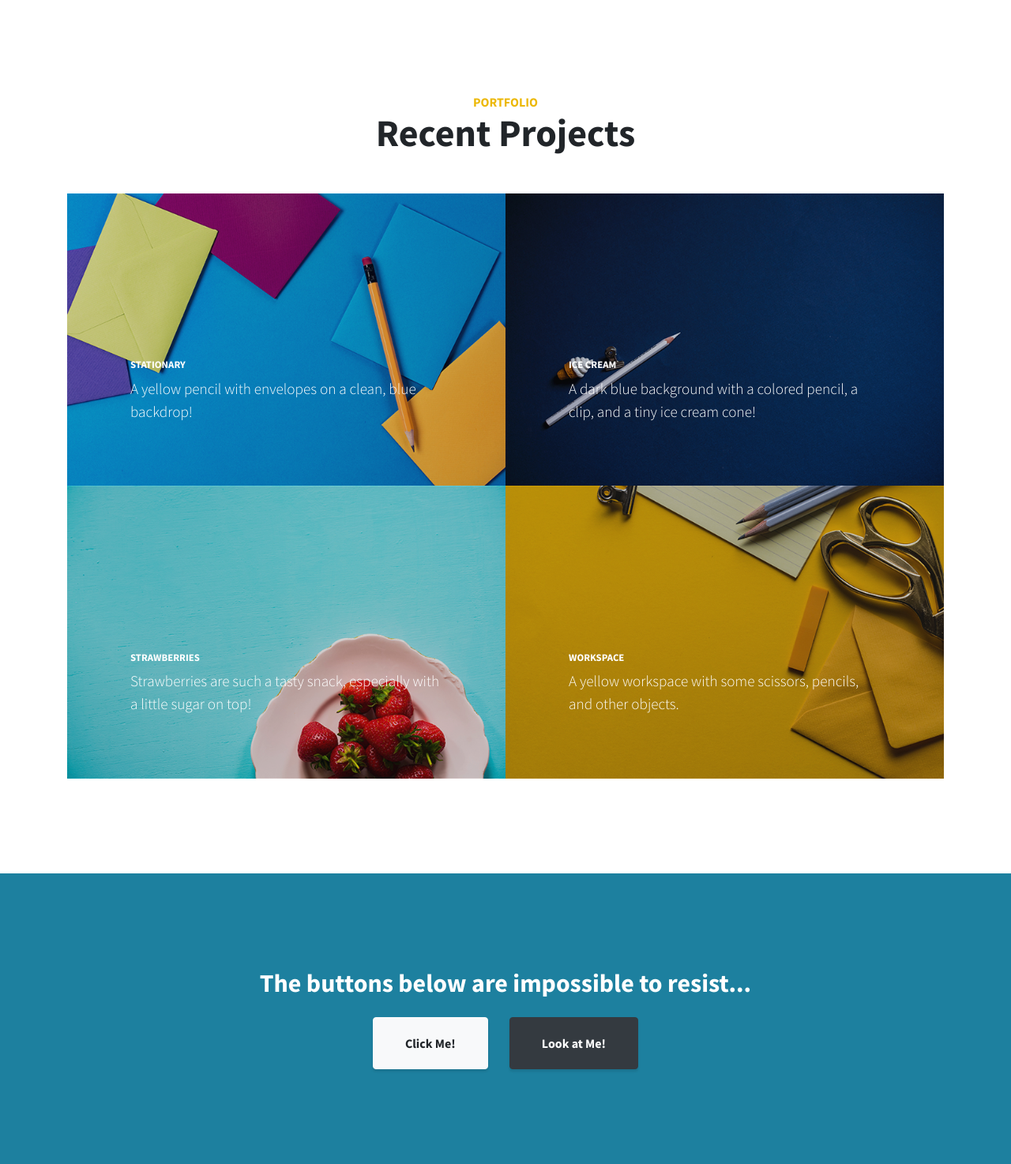
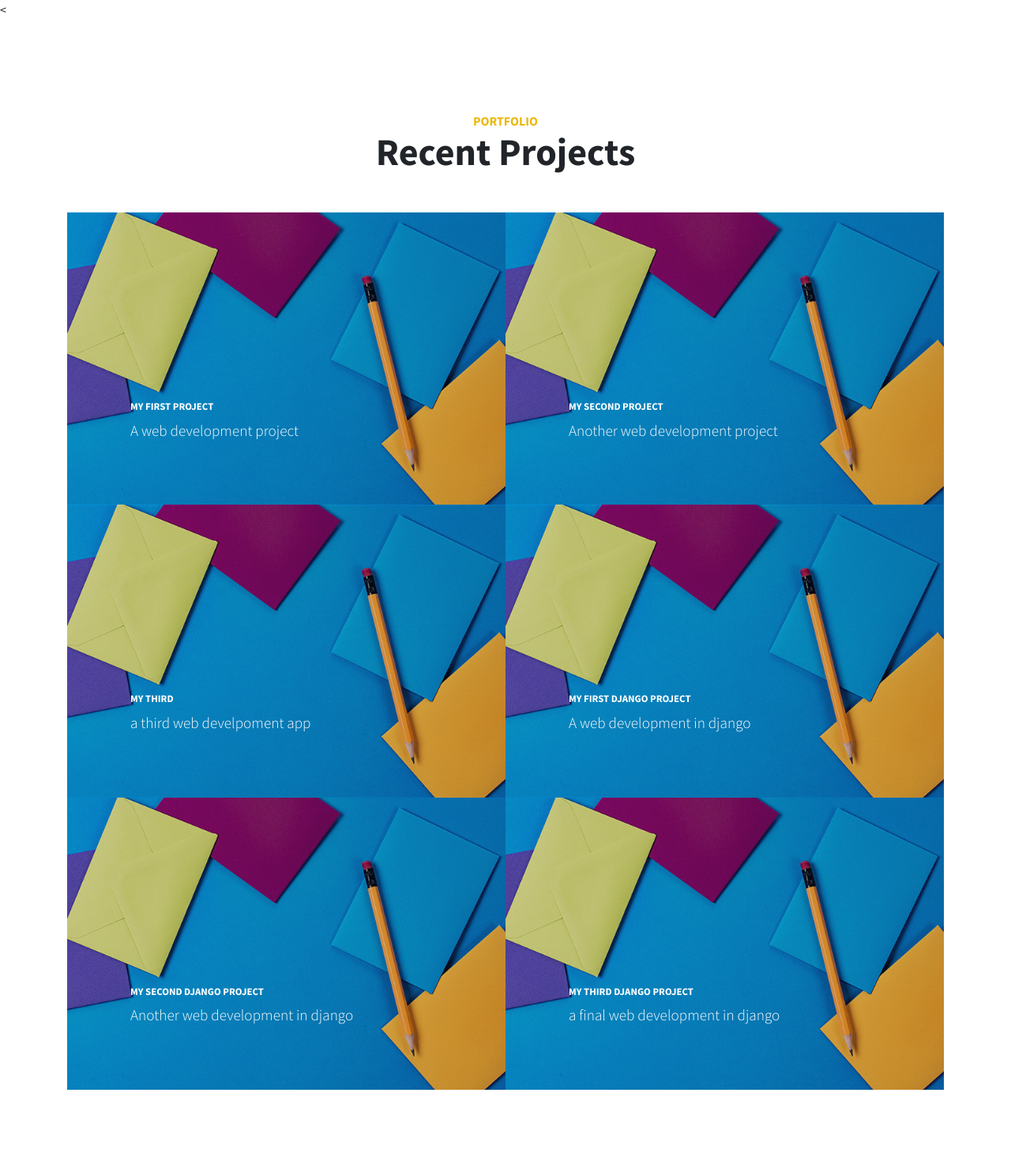
Before and after one commit to killian-coder/portfolio, a Django app: page /projects/ in a window 1280 px wide. Shown: the part 2512-3986 px from the top of the page at 79% size. Run offline with Django 3.2, Linux system fonts and the light colour scheme; data comes from the database, SQL or seed files in the repository; both versions use the stored data as it was before the commit; some libraries are stand-ins or nearby versions.

Commit message:
initial commit

```diff
--- a/personal_portfolio/settings.py
+++ b/personal_portfolio/settings.py
@@ -11,6 +11,7 @@
 """
 
 import os
+import django_heroku
 
 # Build paths inside the project like this: os.path.join(BASE_DIR, ...)
 BASE_DIR = os.path.dirname(os.path.dirname(os.path.abspath(__file__)))
@@ -25,7 +26,7 @@
 # SECURITY WARNING: don't run with debug turned on in production!
 DEBUG = True
 
-ALLOWED_HOSTS = []
+ALLOWED_HOSTS = ['hypatechportfolio.herokuapp.com']
 
 
 # Application definition
@@ -134,3 +135,5 @@
 
 #  Add configuration for static files storage using whitenoise
 STATICFILES_STORAGE = 'whitenoise.django.GzipManifestStaticFilesStorage'
+
+django_heroku.settings(locals())
--- a/personal_portfolio/templates/base.html
+++ b/personal_portfolio/templates/base.html
@@ -136,6 +136,7 @@
       <a class="btn btn-primary btn-xl" href="https://startbootstrap.com/template-overviews/stylish-portfolio/">Download Now!</a>
     </div>
   </section>
+  {% block portfolio_section %}
 
   <!-- Portfolio -->
   <section class="content-section" id="portfolio">
@@ -192,7 +193,7 @@
       </div>
     </div>
   </section>
-
+ {% endblock %}
   <!-- Call to Action -->
   <section class="content-section bg-primary text-white">
     <div class="container text-center">
@@ -204,10 +205,10 @@
 
   <!-- Map -->
   <section id="contact" class="map">
-    <iframe width="100%" height="100%" frameborder="0" scrolling="no" marginheight="0" marginwidth="0" src="https://maps.google.com/maps?f=q&amp;source=s_q&amp;hl=en&amp;geocode=&amp;q=Twitter,+Inc.,+Market+Street,+San+Francisco,+CA&amp;aq=0&amp;oq=twitter&amp;sll=28.659344,-81.187888&amp;sspn=0.128789,0.264187&amp;ie=UTF8&amp;hq=Twitter,+Inc.,+Market+Street,+San+Francisco,+CA&amp;t=m&amp;z=15&amp;iwloc=A&amp;output=embed"></iframe>
+    <iframe width="100%" height="100%" frameborder="0" scrolling="no" marginheight="0" marginwidth="0" src="https://www.google.com/maps/dir/Kudu+Road,+Lusaka,+Zambia/Sunningdale,+Lusaka/@-15.4198549,28.3273105,15z/data=!4m13!4m12!1m5!1m1!1s0x19408c8725366ca7:0xe180eba1e0b1ef90!2m2!1d28.3443963!2d-15.4118397!1m5!1m1!1s0x19408c942b7c804d:0xd196776f636a5ba2!2m2!1d28.3315838!2d-15.4155315"></iframe>
     <br />
     <small>
-      <a href="https://maps.google.com/maps?f=q&amp;source=embed&amp;hl=en&amp;geocode=&amp;q=Twitter,+Inc.,+Market+Street,+San+Francisco,+CA&amp;aq=0&amp;oq=twitter&amp;sll=28.659344,-81.187888&amp;sspn=0.128789,0.264187&amp;ie=UTF8&amp;hq=Twitter,+Inc.,+Market+Street,+San+Francisco,+CA&amp;t=m&amp;z=15&amp;iwloc=A"></a>
+      <a href="https://www.google.com/maps/dir/Kudu+Road,+Lusaka,+Zambia/Sunningdale,+Lusaka/@-15.4198549,28.3273105,15z/data=!4m13!4m12!1m5!1m1!1s0x19408c8725366ca7:0xe180eba1e0b1ef90!2m2!1d28.3443963!2d-15.4118397!1m5!1m1!1s0x19408c942b7c804d:0xd196776f636a5ba2!2m2!1d28.3315838!2d-15.4155315"></a>
     </small>
   </section>
 
@@ -231,7 +232,7 @@
           </a>
         </li>
       </ul>
-      <p class="text-muted small mb-0">Copyright &copy; Your Website 2019</p>
+      <p class="text-muted small mb-0">Copyright &copy; hypatech 2019</p>
     </div>
   </footer>
 
--- a/projects/models.py
+++ b/projects/models.py
@@ -5,4 +5,4 @@
     title = models.CharField(max_length =100)
     description = models.TextField()
     technology = models.CharField(max_length=20)
-    image = models.FilePathField(path="/img")
+    # image = models.FilePathField(path="/img", blank=True)
--- a/projects/templates/project_index.html
+++ b/projects/templates/project_index.html
@@ -1,22 +1,33 @@
 {% extends 'base.html' %}
 {% load static %}
-{% block page_content %}
+  {% block portfolio_section %}
 
-<h1>Projects</h1>
-<div clas="row">
-    {% for project in projects %}
-    <div class="col-md-4">
-        <div class="card mb-2">
-            <img class="card-img-top" src="{% static project.image %}"/>
-                <div class="card-body">
-                    <h5 class="card-title">{{ project.title }}</h5>
-                    <p class="card-text">{{ project.descriptions }}</p>
-                    <a href="{% url 'project_detail' project.pk %}" class="btn btn-primary">Read more</a>
+<<section class="content-section" id="portfolio">
+    <div class="container">
+      <div class="content-section-heading text-center">
+        <h3 class="text-secondary mb-0">Portfolio</h3>
+        <h2 class="mb-5">Recent Projects</h2>
+      </div>
+      <div class="row no-gutters">
+          {% for project in projects %}
+        <div class="col-lg-6">
+          <a class="portfolio-item"  href="{% url 'project_detail' project.pk %}">
+            <span class="caption">
+              <span class="caption-content">
+                <h2>{{ project.title }}</h2>
+                <p class="mb-0">{{ project.description }}</p>
+              </span>
+            </span>
+            <img class="img-fluid" src="{% static 'img/portfolio-1.jpg' %}" alt="">
+          </a>
+        </div>
+{% endfor %}
+      </div>
 
-                </div>
+    </div>
+  </section>
 
-        </div>
-    </div>
-    {% endfor %}
 </div>
 {% endblock %}
+
+<!-- Portfolio -->
--- a/requirements.txt
+++ b/requirements.txt
@@ -1,6 +1,9 @@
-dj-database-url==0.4.2
+dj-database-url==0.5.0
 Django==2.2.1
+django-heroku==0.3.1
 gunicorn==19.7.1
+pkg-resources==0.0.0
 psycopg2==2.7.3.2
 pytz==2017.3
+sqlparse==0.3.0
 whitenoise==3.3.1
```
Also changed, not shown: db.sqlite3, projects/migrations/0003_auto_20190529_1341.py (added), projects/migrations/0004_auto_20190529_1343.py (added), projects/migrations/0005_auto_20190529_1350.py (added), projects/migrations/0006_remove_project_image.py (added).
